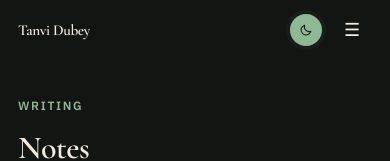
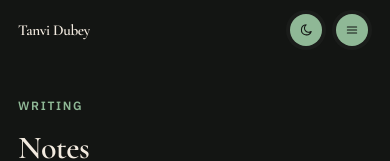
Before and after one commit to tanvvidubey/dev-portfolio, a Next.js app: page /writing in a window 390 px wide. Shown: the top 161 px of the page. Built offline with nearby package versions, Linux system fonts and the light colour scheme.

Commit message:
Fix mobile menu opacity and match nav icon sizes.
Use a solid menu background and center theme/menu icons in matching circles.

```diff
--- a/src/components/ThemeToggle.tsx
+++ b/src/components/ThemeToggle.tsx
@@ -27,14 +27,14 @@ export function ThemeToggle() {
       <button
         type="button"
         onClick={() => setTheme(isDark ? "light" : "dark")}
-        className="flex h-10 w-10 items-center justify-center rounded-full bg-[var(--card)] text-[var(--accent-foreground)] transition hover:bg-[var(--card-hover)] sm:hidden"
+        className="grid h-10 w-10 place-items-center rounded-full bg-[var(--card)] transition hover:bg-[var(--card-hover)] sm:hidden"
         aria-label={isDark ? "Switch to light mode" : "Switch to dark mode"}
       >
-        <span className="flex h-8 w-8 items-center justify-center rounded-full bg-[var(--accent)]">
+        <span className="grid h-8 w-8 place-items-center rounded-full bg-[var(--accent)] text-[var(--accent-foreground)]">
           {isDark ? (
-            <IconMoon className="h-3.5 w-3.5" />
+            <IconMoon className="block h-3.5 w-3.5" />
           ) : (
-            <IconSun className="h-3.5 w-3.5" />
+            <IconSun className="block h-3.5 w-3.5" />
           )}
         </span>
       </button>
@@ -48,21 +48,31 @@ export function ThemeToggle() {
       >
         <span
           aria-hidden
-          className={`absolute top-1 h-7 w-7 rounded-full bg-[var(--accent)] transition-transform duration-200 ${
+          className={`absolute top-1 grid h-7 w-7 place-items-center rounded-full bg-[var(--accent)] text-[var(--accent-foreground)] transition-transform duration-200 ${
             isDark ? "translate-x-[1.85rem]" : "translate-x-0"
           }`}
-        />
-        <span className="relative z-10 flex w-full items-center justify-between px-1.5 text-[var(--muted)]">
+        >
+          {isDark ? (
+            <IconMoon className="block h-3.5 w-3.5" />
+          ) : (
+            <IconSun className="block h-3.5 w-3.5" />
+          )}
+        </span>
+        <span className="relative z-0 flex w-full items-center justify-between px-1.5 text-[var(--muted)]">
+          <span className="grid h-7 w-7 place-items-center">
             <IconSun
-            className={`h-3.5 w-3.5 transition ${
-              isDark ? "opacity-50" : "text-[var(--accent-foreground)]"
+              className={`block h-3.5 w-3.5 transition ${
+                isDark ? "opacity-50" : "opacity-0"
               }`}
             />
+          </span>
+          <span className="grid h-7 w-7 place-items-center">
             <IconMoon
-            className={`h-3.5 w-3.5 transition ${
-              isDark ? "text-[var(--accent-foreground)]" : "opacity-50"
+              className={`block h-3.5 w-3.5 transition ${
+                isDark ? "opacity-0" : "opacity-50"
               }`}
             />
+          </span>
         </span>
       </button>
     </>
--- a/src/components/icons.tsx
+++ b/src/components/icons.tsx
@@ -66,7 +66,12 @@ export function IconSearch({ title, ...props }: IconProps) {
 
 export function IconSun({ title, ...props }: IconProps) {
   return (
-    <svg viewBox="0 0 24 24" aria-hidden={title ? undefined : true} {...base} {...props}>
+    <svg
+      viewBox="0 0 24 24"
+      aria-hidden={title ? undefined : true}
+      {...base}
+      {...props}
+    >
       {title ? <title>{title}</title> : null}
       <circle cx="12" cy="12" r="3.5" />
       <path d="M12 2.5v2.2M12 19.3v2.2M4.7 4.7l1.6 1.6M17.7 17.7l1.6 1.6M2.5 12h2.2M19.3 12h2.2M4.7 19.3l1.6-1.6M17.7 6.3l1.6-1.6" />
@@ -76,18 +81,57 @@ export function IconSun({ title, ...props }: IconProps) {
 
 export function IconMoon({ title, ...props }: IconProps) {
   return (
-    <svg viewBox="0 0 24 24" aria-hidden={title ? undefined : true} {...base} {...props}>
+    <svg
+      viewBox="0 0 24 24"
+      aria-hidden={title ? undefined : true}
+      {...base}
+      {...props}
+    >
       {title ? <title>{title}</title> : null}
-      <path d="M20.2 14.3A8.2 8.2 0 0 1 9.7 3.8 8.5 8.5 0 1 0 20.2 14.3Z" />
+      {/* Optically centered crescent within the 24×24 box */}
+      <path d="M12.2 3.1a8.6 8.6 0 1 0 8.7 11.4A7.1 7.1 0 0 1 12.2 3.1Z" />
     </svg>
   );
 }
 
 export function IconArrowRight({ title, ...props }: IconProps) {
   return (
-    <svg viewBox="0 0 24 24" aria-hidden={title ? undefined : true} {...base} {...props}>
+    <svg
+      viewBox="0 0 24 24"
+      aria-hidden={title ? undefined : true}
+      {...base}
+      {...props}
+    >
       {title ? <title>{title}</title> : null}
       <path d="M5 12h14M13 6l6 6-6 6" />
     </svg>
   );
 }
+
+export function IconMenu({ title, ...props }: IconProps) {
+  return (
+    <svg
+      viewBox="0 0 24 24"
+      aria-hidden={title ? undefined : true}
+      {...base}
+      {...props}
+    >
+      {title ? <title>{title}</title> : null}
+      <path d="M4 7h16M4 12h16M4 17h16" />
+    </svg>
+  );
+}
+
+export function IconClose({ title, ...props }: IconProps) {
+  return (
+    <svg
+      viewBox="0 0 24 24"
+      aria-hidden={title ? undefined : true}
+      {...base}
+      {...props}
+    >
+      {title ? <title>{title}</title> : null}
+      <path d="M6 6l12 12M18 6 6 18" />
+    </svg>
+  );
+}
--- a/src/components/shell/SiteNav.tsx
+++ b/src/components/shell/SiteNav.tsx
@@ -3,7 +3,7 @@
 import Link from "next/link";
 import { usePathname } from "next/navigation";
 import { useEffect, useId, useRef, useState } from "react";
-import { IconSearch } from "@/components/icons";
+import { IconClose, IconMenu, IconSearch } from "@/components/icons";
 import { ThemeToggle } from "@/components/ThemeToggle";
 import { site } from "@/content/site";
 
@@ -118,11 +118,16 @@ export function SiteNav({ onOpenPalette }: { onOpenPalette: () => void }) {
   return (
     <header
       className={`shell-enter sticky top-0 z-50 pt-[env(safe-area-inset-top)] transition-[background-color,box-shadow] duration-200 ${
-        scrolled
-          ? "bg-[var(--nav-bg)]/92 shadow-[0_8px_30px_-20px_rgba(59,42,30,0.45)] backdrop-blur-md"
+        mobileOpen || scrolled
+          ? "bg-[var(--nav-bg)] shadow-[0_8px_30px_-20px_rgba(59,42,30,0.45)]"
           : "bg-transparent"
       }`}
-      style={{ height: "calc(var(--shell-height) + env(safe-area-inset-top))" }}
+      style={{
+        height: mobileOpen
+          ? "auto"
+          : "calc(var(--shell-height) + env(safe-area-inset-top))",
+        minHeight: "calc(var(--shell-height) + env(safe-area-inset-top))",
+      }}
     >
       <nav
         className="shell-inner flex h-[var(--shell-height)] items-center justify-between gap-3"
@@ -167,23 +172,27 @@ export function SiteNav({ onOpenPalette }: { onOpenPalette: () => void }) {
           <button
             ref={buttonRef}
             type="button"
-            className="flex h-10 w-10 items-center justify-center rounded-full text-[var(--foreground)] transition hover:bg-[var(--card-hover)] md:hidden"
+            className="grid h-10 w-10 place-items-center rounded-full bg-[var(--card)] transition hover:bg-[var(--card-hover)] md:hidden"
             aria-label={mobileOpen ? "Close menu" : "Open menu"}
             aria-expanded={mobileOpen}
             aria-controls={menuId}
             onClick={() => setMobileOpen((o) => !o)}
           >
-            <span aria-hidden className="text-lg leading-none">
-              {mobileOpen ? "×" : "☰"}
+            <span className="grid h-8 w-8 place-items-center rounded-full bg-[var(--accent)] text-[var(--accent-foreground)]">
+              {mobileOpen ? (
+                <IconClose className="block h-3.5 w-3.5" />
+              ) : (
+                <IconMenu className="block h-3.5 w-3.5" />
+              )}
             </span>
           </button>
         </div>
       </nav>
 
-      {mobileOpen && (
+      {mobileOpen ? (
         <div
           id={menuId}
-          className="absolute inset-x-0 top-full z-40 max-h-[min(70vh,28rem)] overflow-y-auto border-b border-[color-mix(in_srgb,var(--muted)_14%,transparent)] bg-[var(--background)]/98 pb-[env(safe-area-inset-bottom)] backdrop-blur-md md:hidden"
+          className="relative z-40 border-t border-[color-mix(in_srgb,var(--muted)_16%,transparent)] bg-[var(--background)] pb-[max(0.75rem,env(safe-area-inset-bottom))] md:hidden"
           role="dialog"
           aria-modal="true"
           aria-label="Mobile navigation"
@@ -219,7 +228,7 @@ export function SiteNav({ onOpenPalette }: { onOpenPalette: () => void }) {
             </button>
           </div>
         </div>
-      )}
+      ) : null}
     </header>
   );
 }
```
Lines whose indentation alone changed are shown as unchanged.
